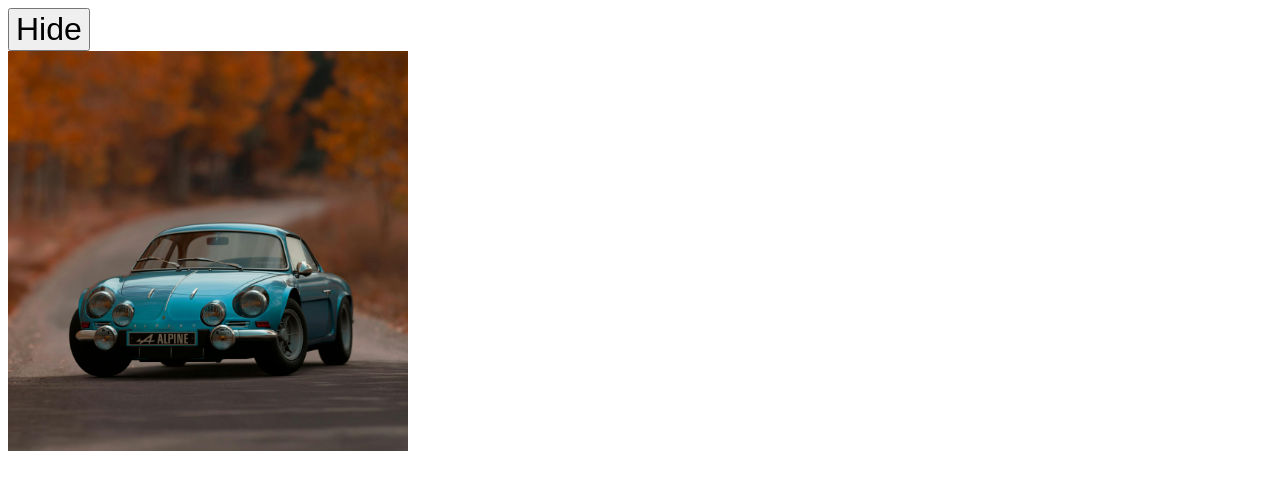
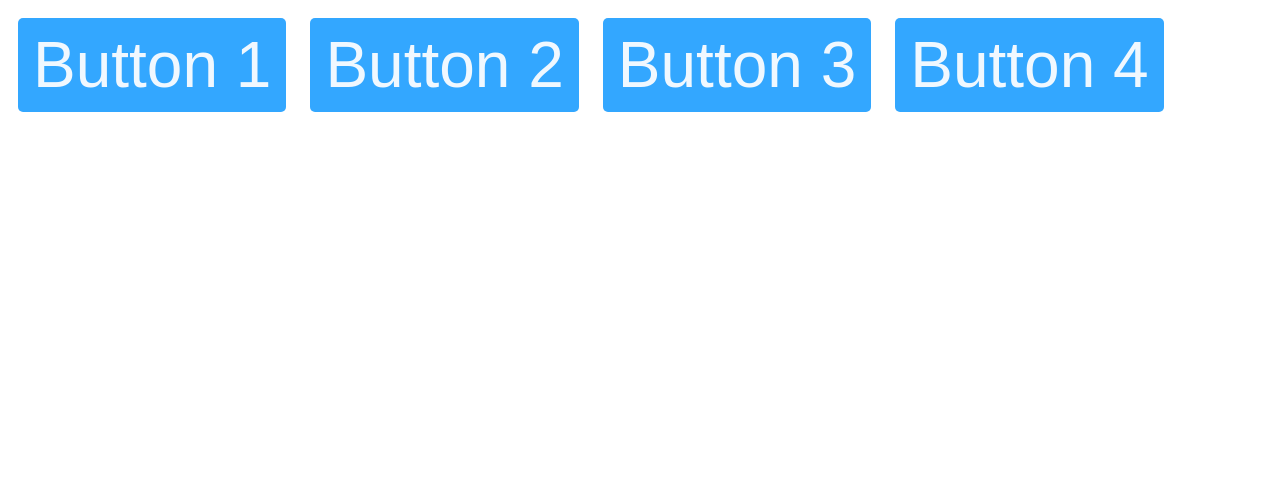
Before and after one commit to Aisheair/brocode-js-3, a plain HTML site: page index.html in a window 1280 px wide. Drawn offline with Linux system fonts and the light colour scheme.

Commit message:
NodeList

```diff
--- /dev/null
+++ b/NodeList.js
@@ -0,0 +1,58 @@
+// NodeList = Static collection of HTML elements by (id, class, element)
+//            Can be created by using QuerySelectorAll()
+//            Similar to an array, but no (map, filter, reduce) foreach
+//            NodeList won't update to automatically reflect changes
+
+let Btn = document.querySelectorAll(".myBtn");
+
+
+// ADD HTML/CSS PROPERTIES
+
+// Btn.forEach(button => {
+//     button.style.backgroundColor = "green"
+//     button.textContent += "😅"
+
+// })
+
+// CLICK event Listener
+
+// Btn.forEach(button => {
+//     button.addEventListener("click", event => {
+//         event.target.style.backgroundColor = "red"
+//     })
+// })
+
+// MOUSEOVER + MOUSEOUT event Listener
+
+// Btn.forEach(button =>{
+//     button.addEventListener("mouseover", event => {
+//         event.target.style.backgroundColor = "hsl(206, 100%, 40%)"
+//     })
+// })
+// Btn.forEach(button =>{
+//     button.addEventListener("mouseout", event => {
+//         event.target.style.backgroundColor = "hsl(206, 100%, 60%)"
+//     })
+// })
+
+// ADD AN ELEMENT
+
+// const newBtn = document.createElement("button") // STEP 1
+//     newBtn.textContent = "Button 5"// STEP 2
+//     newBtn.classList = "myBtn";
+//     document.body.appendChild(newBtn) // STEP 3
+
+// Btn = document.querySelectorAll(".myBtn")
+
+// console.log(Btn);
+
+// Remove An Element
+
+Btn.forEach(button =>{
+    button.addEventListener("click" , event =>{
+        event.target.remove()
+        Btn = document.querySelectorAll(".myBtn")
+        console.log(Btn);
+
+    })
+})
--- a/index.html
+++ b/index.html
@@ -8,10 +8,11 @@
 </head>
 <body>
 
-    <button id="myBtn">Hide</button><br>
+    <button class="myBtn">Button 1</button>
+    <button class="myBtn">Button 2</button>
+    <button class="myBtn">Button 3</button>
+    <button class="myBtn">Button 4</button>
 
-    <img id="myImg" src="pexels-alexgtacar-745150-1592384.jpg" width="400px">
-
-<script src="hide&showHTML.js"></script>
+<script src="NodeList.js"></script>
 </body>
 </html>
--- a/style.css
+++ b/style.css
@@ -1,3 +1,9 @@
-#myBtn{
-    font-size: 2rem;
+.myBtn{
+    font-size: 4rem;
+    margin: 10px;
+    border: none;
+    border-radius: 5px;
+    padding: 10px 15px;
+    background-color: hsl(206, 100%, 60%);
+    color: aliceblue;
 }
```
